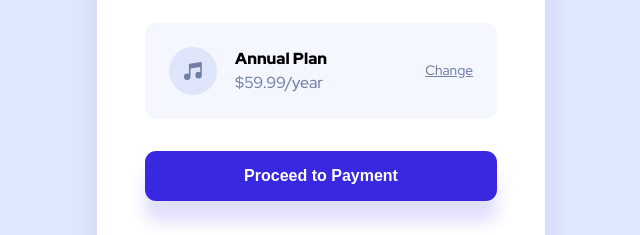
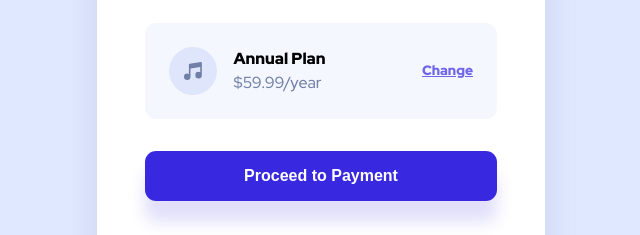
Before and after one commit to kpax10/order-summary-component, a plain HTML site: page index.html in a window 1280 px wide. In both pictures the pointer is over the element "Change". Shown: the part 445-680 px from the top of the page, 319-959 px from the left. Drawn offline with Linux system fonts and the light colour scheme.

Commit message:
Hover states added.  'Change' color added.

```diff
--- a/css/style.css
+++ b/css/style.css
@@ -94,6 +94,8 @@ h1 {
 .change {
     font-size: 0.85rem;
     text-decoration: underline;
+    font-weight: 800;
+    color: hsl(245, 75%, 52%);
 }
 
 .payment {
@@ -115,6 +117,15 @@ h1 {
     font-weight: 700;
     font-size: 1rem;
     margin-top: 1.5rem;
+}
+
+.change:hover, .payment:hover {
+    opacity: 0.7;
+    cursor: pointer;
+}
+
+.cancel:hover {
+    color: black;
 }
 
 @media (min-width: 900px) {
```
